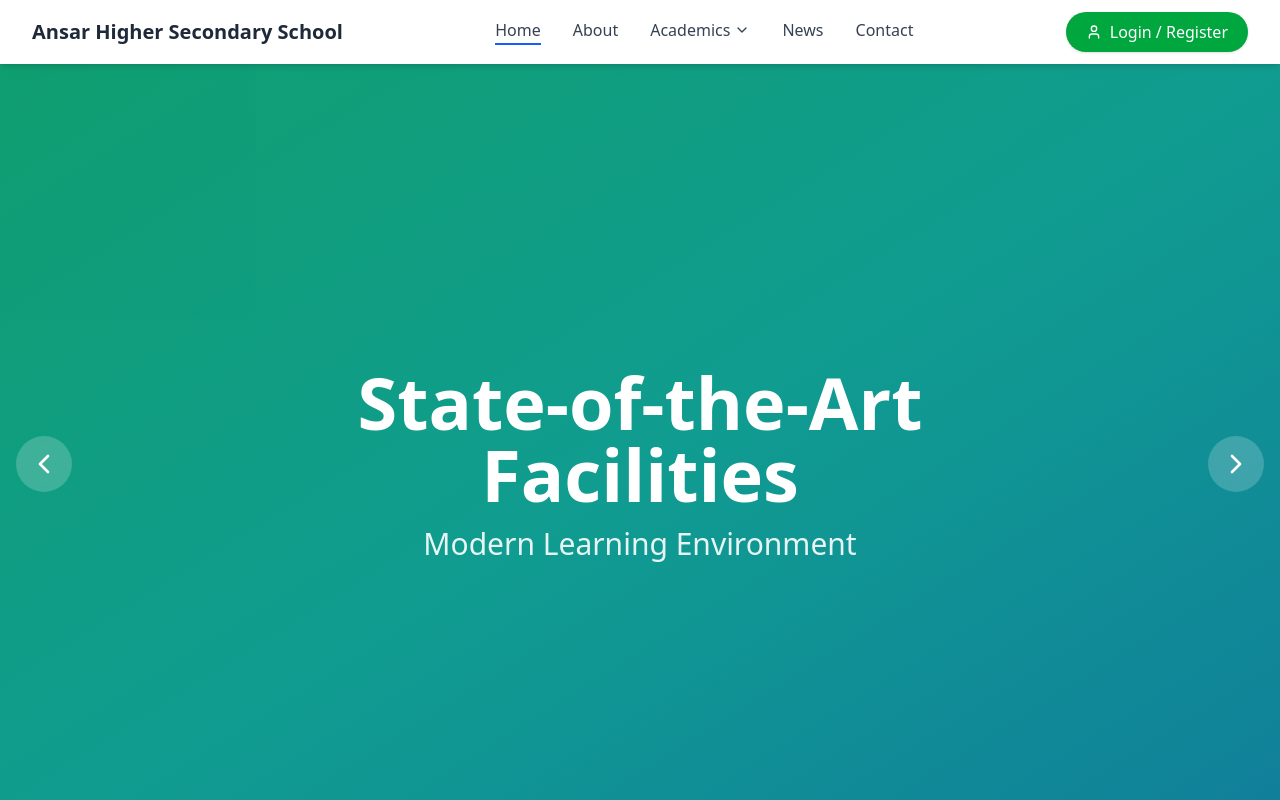
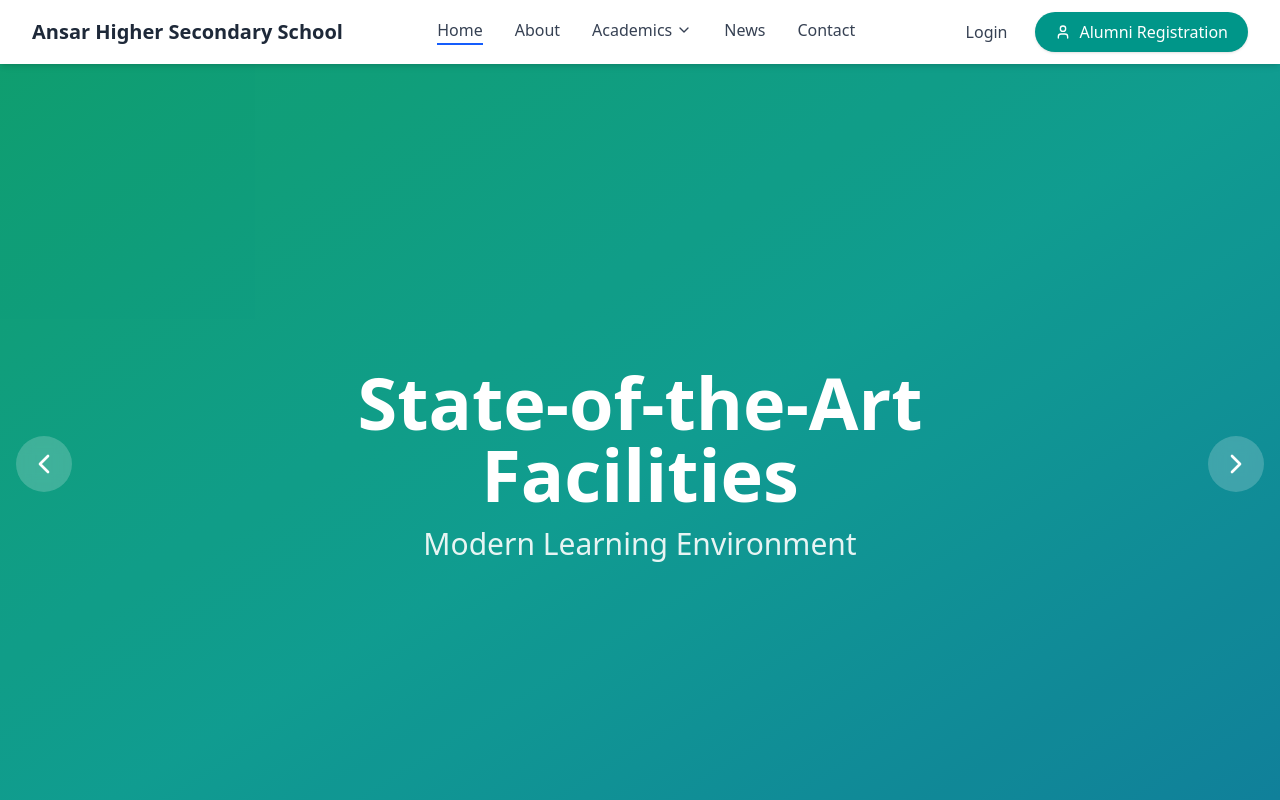
Before and after one commit to rafsal3/ansar-web, a React (Vite) app: page / in a window 1280 px wide. Shown: the top 800 px of the page. Built offline with nearby package versions, Linux system fonts and the light colour scheme.

Commit message:
feat: Split the combined login/register link into separate login and alumni registration links with updated styling and layout.

```diff
--- a/src/components/Navbar.tsx
+++ b/src/components/Navbar.tsx
@@ -199,13 +199,21 @@ const Navbar = () => {
                                 <span>Logout</span>
                             </button>
                         ) : (
+                            <div className="flex items-center gap-3">
                                 <Link
                                     to="/login"
-                                className="bg-green-600 hover:bg-green-700 px-5 py-2 rounded-full text-white flex items-center gap-2 transition-colors shadow-sm"
+                                    className="px-4 py-2 text-gray-700 hover:text-blue-600 font-medium transition-colors"
+                                >
+                                    Login
+                                </Link>
+                                <Link
+                                    to="/register"
+                                    className="bg-teal-600 hover:bg-teal-700 px-5 py-2 rounded-full text-white flex items-center gap-2 transition-colors shadow-sm"
                                 >
                                     <User className="w-4 h-4" />
-                                <span>Login / Register</span>
+                                    <span>Alumni Registration</span>
                                 </Link>
+                            </div>
                         )}
                     </div>
 
@@ -338,14 +346,23 @@ const Navbar = () => {
                                     <span>Logout</span>
                                 </button>
                             ) : (
+                                <div className="flex flex-col gap-3">
                                     <Link
                                         to="/login"
-                                    className="w-full bg-green-600 hover:bg-green-700 px-5 py-2 rounded-full text-white flex items-center justify-center gap-2 transition-colors shadow-sm"
+                                        className="w-full border border-gray-300 hover:bg-gray-50 px-5 py-2 rounded-full text-gray-700 flex items-center justify-center gap-2 transition-colors shadow-sm"
+                                        onClick={closeMobileMenu}
+                                    >
+                                        <span>Login</span>
+                                    </Link>
+                                    <Link
+                                        to="/register"
+                                        className="w-full bg-teal-600 hover:bg-teal-700 px-5 py-2 rounded-full text-white flex items-center justify-center gap-2 transition-colors shadow-sm"
                                         onClick={closeMobileMenu}
                                     >
                                         <User className="w-4 h-4" />
-                                    <span>Login / Register</span>
+                                        <span>Alumni Registration</span>
                                     </Link>
+                                </div>
                             )}
                         </div>
                     </div>
```
Lines whose indentation alone changed are shown as unchanged.
